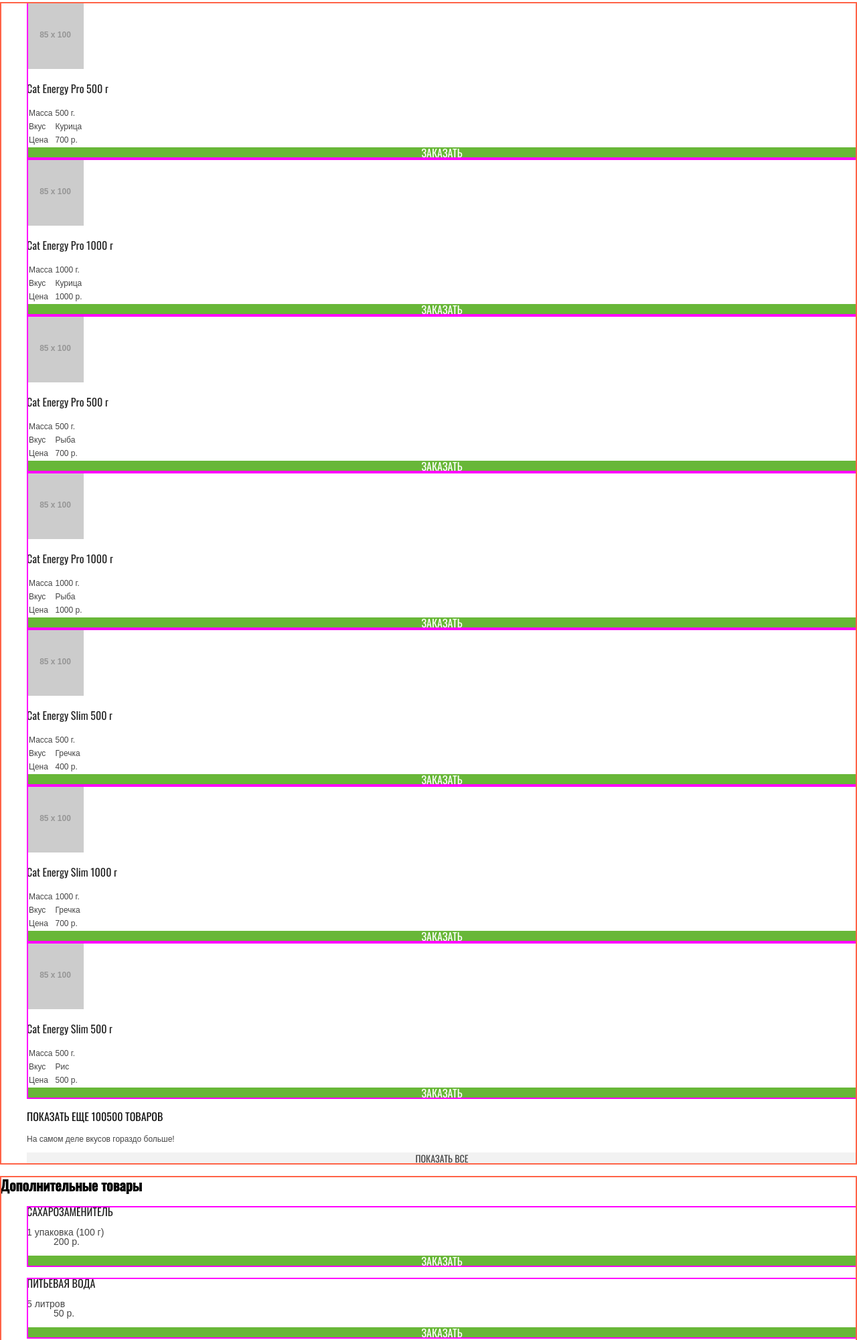
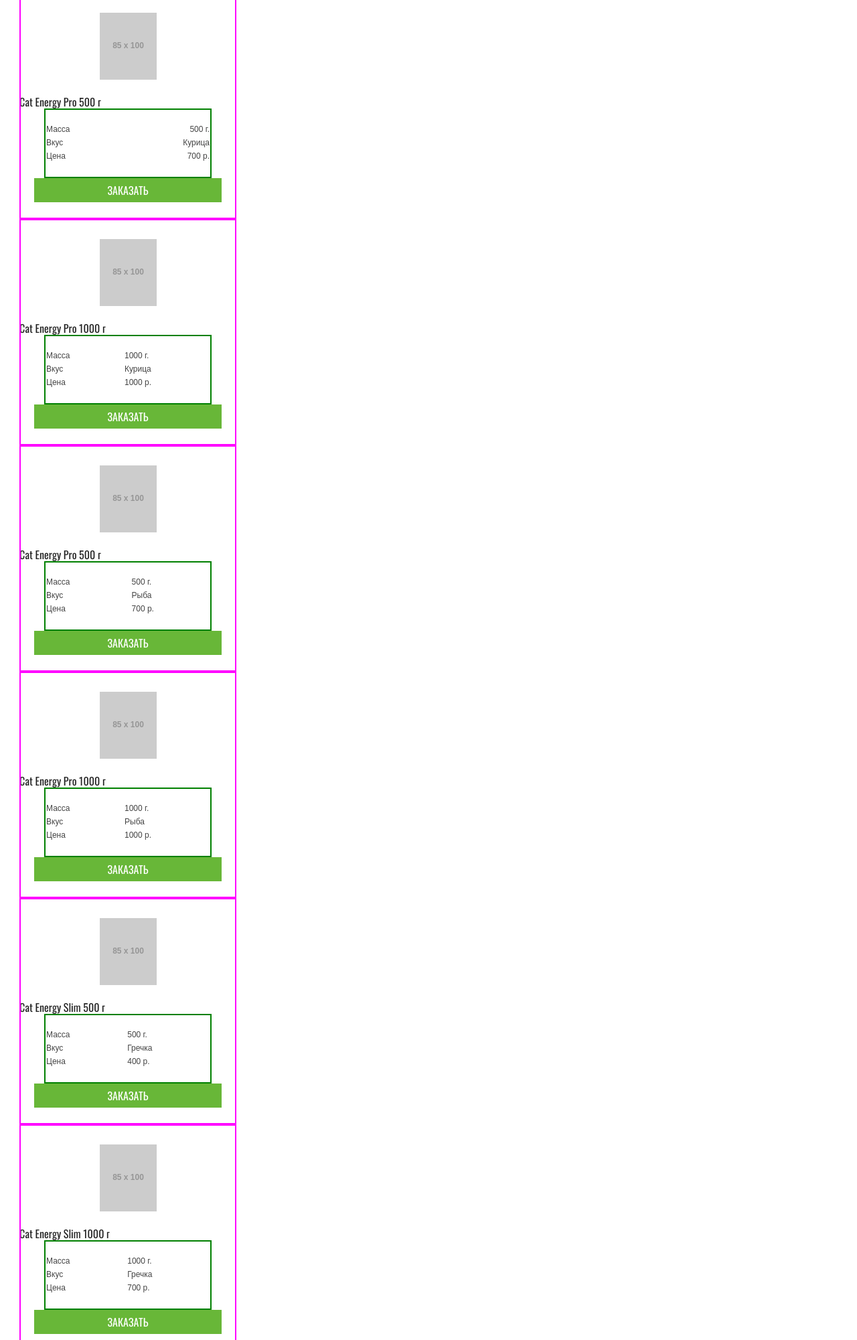
Before and after one commit to htmlacademy-adaptive/414933-cat-energy-21, a website: page source/catalog.html in a window 1280 px wide. Shown: the part 235-2236 px from the top of the page at 67% size. Drawn offline with nearby package versions, Linux system fonts and the light colour scheme; files that its build step writes are made by us from their sources.

Commit message:
Сетка каталога для моб. + начал сетку для планшетов

```diff
--- a/source/catalog.html
+++ b/source/catalog.html
@@ -2,58 +2,65 @@
 <html lang="ru">
   <head class="page">
     <meta charset="UTF-8">
+    <meta name="viewport" content="width=device-width, initial-scale=1">
     <title>HTML Academy: Кэт энерджи</title>
     <link rel="stylesheet" href="css/style.css">
   </head>
   <body class="page__body">
     <header class="page-header">
+      <div class="page-header__logo-wrapper">
         <a class="page-header__logo-icon">
           <img class="logo-icon__image" src="https://via.placeholder.com/34x38" width="34" height="38" alt="Логотим с изображением кота">
         </a>
         <a class="page-header__logo-title">
           <img class="logo-icon__image" src="https://via.placeholder.com/100x18" width="100" height="18" alt="Кэт энерджи">
         </a>
-      <button class="nav-toggle" type="button"><span class="visually-hidden">Открыть меню</span></button>
+        <button class="page-header__toggle" type="button"><span class="visually-hidden">Открыть меню</span></button>
+      </div>
       <nav class="page-nav">
         <ul class="page-nav__list">
-          <li class="page-nav__item page-nav__item">
-            <a class="page-nav__link" href="index.html">Главная</a>
+          <li class="page-nav__item">
+            <a class="page-nav__link page-nav__link--inner" href="index.html">Главная</a>
           </li>
           <li class="page-nav__item">
-            <a class="page-nav__link page-nav__link--current">Каталог продукции</a>
+            <a class="page-nav__link page-nav__link--inner page-nav__link--current">Каталог продукции</a>
           </li>
           <li class="page-nav__item">
-            <a class="page-nav__link" href="form.html">Подбор программы</a>
+            <a class="page-nav__link page-nav__link--inner" href="form.html">Подбор программы</a>
           </li>
         </ul>
       </nav>
   </header>
-    <main class="page-main">
+    <main class="page-main container">
       <h1 class="page-main__title">Каталог продукции</h1>
       <section class="catalog">
         <h2 class="visually-hidden">Основные товары</h2>
         <ul class="catalog__list">
           <li class="catalog__item product">
-            <a href="#"><img class="product__img" src="https://via.placeholder.com/85x100" alt="Cat Energy Pro 500 г"></a>
+            <a class="product__link-img" href="#">
+              <img class="product__img" src="https://via.placeholder.com/85x100" alt="Cat Energy Pro 500 г">
+            </a>
             <a href="#"><h3 class="product__titile">Cat Energy Pro 500 г</h3></a>
-            <table class="product__info product-info">
-              <tr class="product-info__row">
-                <td class="product-info__parameter">Масса</td>
-                <td class="product-info__value">500 г.</td>
+            <table class="product__info">
+              <tr class="product__info-row">
+                <td class="product__info-parameter">Масса</td>
+                <td class="product__info-value">500 г.</td>
               </tr>
-              <tr class="product-info__row">
-                <td class="product-info__parameter">Вкус</td>
-                <td class="product-info__value">Курица</td>
+              <tr class="product__info-row">
+                <td class="product__info-parameter">Вкус</td>
+                <td class="product__info-value">Курица</td>
               </tr>
-              <tr class="product-info__row">
-                <td class="product-info__parameter">Цена</td>
-                <td class="product-info__value">700 р.</td>
+              <tr class="product__info-row">
+                <td class="product__info-parameter">Цена</td>
+                <td class="product__info-value">700 р.</td>
               </tr>
             </table>
             <a class="product__button button button--catalog" href="#">Заказать</a>
           </li>
           <li class="catalog__item product">
-            <a href="#"><img class="product__img" src="https://via.placeholder.com/85x100" alt="Cat Energy Pro 1000 г"></a>
+            <a class="product__link-img" href="#">
+              <img class="product__img" src="https://via.placeholder.com/85x100" alt="Cat Energy Pro 1000 г">
+            </a>
             <a href="#"><h3 class="product__titile">Cat Energy Pro 1000 г</h3></a>
             <table class="product__info product-info">
               <tr class="product-info__row">
@@ -72,7 +79,9 @@
             <a class="product__button button button--catalog" href="#">Заказать</a>
           </li>
           <li class="catalog__item product">
-            <a href="#"><img class="product__img" src="https://via.placeholder.com/85x100" alt="Cat Energy Pro 500 г"></a>
+            <a class="product__link-img" href="#">
+              <img class="product__img" src="https://via.placeholder.com/85x100" alt="Cat Energy Pro 500 г">
+            </a>
             <a href="#"><h3 class="product__titile">Cat Energy Pro 500 г</h3></a>
             <table class="product__info product-info">
               <tr class="product-info__row">
@@ -91,7 +100,9 @@
             <a class="product__button button button--catalog" href="#">Заказать</a>
           </li>
           <li class="catalog__item product">
-            <a href="#"><img class="product__img" src="https://via.placeholder.com/85x100" alt="Cat Energy Pro 1000 г"></a>
+            <a class="product__link-img" href="#">
+              <img class="product__img" src="https://via.placeholder.com/85x100" alt="Cat Energy Pro 1000 г">
+            </a>
             <a href="#"><h3 class="product__titile">Cat Energy Pro 1000 г</h3></a>
             <table class="product__info product-info">
               <tr class="product-info__row">
@@ -110,7 +121,9 @@
             <a class="product__button button button--catalog" href="#">Заказать</a>
           </li>
           <li class="catalog__item product">
-            <a href="#"><img class="product__img" src="https://via.placeholder.com/85x100" alt="Cat Energy Slim 500 г"></a>
+            <a class="product__link-img" href="#">
+              <img class="product__img" src="https://via.placeholder.com/85x100" alt="Cat Energy Slim 500 г">
+            </a>
             <a href="#"><h3 class="product__titile">Cat Energy Slim 500 г</h3></a>
             <table class="product__info product-info">
               <tr class="product-info__row">
@@ -129,7 +142,9 @@
             <a class="product__button button button--catalog" href="#">Заказать</a>
           </li>
           <li class="catalog__item product">
-            <a href="#"><img class="product__img" src="https://via.placeholder.com/85x100" alt="Cat Energy Slim 1000 г"></a>
+            <a class="product__link-img" href="#">
+              <img class="product__img" src="https://via.placeholder.com/85x100" alt="Cat Energy Slim 1000 г">
+            </a>
             <a href="#"><h3 class="product__titile">Cat Energy Slim 1000 г</h3></a>
             <table class="product__info product-info">
               <tr class="product-info__row">
@@ -148,7 +163,9 @@
             <a class="product__button button button--catalog" href="#">Заказать</a>
           </li>
           <li class="catalog__item product">
-            <a href="#"><img class="product__img" src="https://via.placeholder.com/85x100" alt="Cat Energy Slim 500 г"></a>
+            <a class="product__link-img" href="#">
+              <img class="product__img" src="https://via.placeholder.com/85x100" alt="Cat Energy Slim 500 г">
+            </a>
             <a href="#"><h3 class="product__titile">Cat Energy Slim 500 г</h3></a>
             <table class="product__info product-info">
               <tr class="product-info__row">
@@ -174,7 +191,7 @@
         </ul>
       </section>
       <section class="additional-goods">
-        <h2 class="section-title">Дополнительные товары</h2>
+        <h2 class="additional-goods__title">Дополнительные товары</h2>
         <ul class="additional-goods__list">
           <li class="additional-goods__item additional-product">
             <h3 class="additional-product__title">Сахарозаменитель</h3>
@@ -210,17 +227,19 @@
           </li>
         </ul>
         <!-- Ниже попробуй сделать без дополнительной обертки -->
-        <p class="additional-goods__promo additional-goods__promo--icon">Закажите все и получите чехол для кота в подарок!</p>
+        <p class="additional-goods__promo additional-goods__promo--icon">Закажите все и&#160получите чехол для кота в подарок!</p>
       </section>
     </main>
     <footer class="page-footer">
+      <div class="page-footer__top">
         <h2 class="visually-hidden">Контакты</h2>
-      <div class="page-footer__contacts contacts">
+          <div class="page-footer__contacts contacts contacts--inner-page">
               <p class="contacts__slogan">Приглашаем к сотрудничеству дилеров!</p>
               <p class="contacts__address">ул. Большая Конюшенная, д. 19/8 Санкт-Петербург</p>
           </div>
-      <img class="page-footer__map" src="img/location.jpg" width="320px" height="362px" alt="ул. Большая Конюшенная, д. 19/8 Санкт-Петербург">
-      <div class="page-footer__bottom footer-bottom">
+          <img class="page-footer__map" src="img/location.jpg" alt="ул. Большая Конюшенная, д. 19/8 Санкт-Петербург">
+      </div>
+      <div class="page-footer__bottom footer-bottom container">
         <a class="page-footer__logo">
           <img src="https://via.placeholder.com/128x24" width="128" height="24" alt="Кэт энерджи">
         </a>
--- a/source/less/blocks/additional-goods.less
+++ b/source/less/blocks/additional-goods.less
@@ -1,17 +1,31 @@
 .additional-goods {
-  outline: 2px solid @outline-1;
-  outline-offset: -2px;
+  padding-bottom: 35px;
+}
+
+.additional-goods__title {
+  margin: 0;
+  padding-top: 28px;
+  padding-bottom: 35px;
+  border-bottom: 1px solid @special_grey-2;
 }
 
 .additional-goods__list {
+  margin: 0;
+  margin-bottom: 39px;
+  padding: 0;
   list-style: none;
 }
 
 .additional-goods__promo {
-  min-height: 289px;
+  margin: 0;
+  padding-top: 186px;
+  padding-bottom: 43px;
+  padding-left: 59px;
+  padding-right: 59px;
   font-family: "Arial", sans-serif;
   font-size: 16px;
   line-height: 20/16;
+  text-align: center;
   color: @basic_white;
   background-image: url("../../img/gift-photo-mobile\ 1.jpg");
   background-repeat: no-repeat;
--- a/source/less/blocks/additional-product.less
+++ b/source/less/blocks/additional-product.less
@@ -1,10 +1,13 @@
 .additional-product {
+  // .outline(fuchsia);
+  padding-bottom: 20px;
   border-bottom: 1px solid @special_grey-2;
-  outline: 2px solid @outline-2;
-  outline-offset: -2px;
 }
 
 .additional-product__title {
+  margin: 0;
+  padding-top: 13px;
+  padding-bottom: 13px;
   font-weight: 400;
   font-size: 16px;
   line-height: 1;
@@ -13,7 +16,14 @@
 }
 
 .additional-product__info {
+  display: flex;
+  justify-content: space-between;
   font-family: "Arial", sans-serif;
   line-height: 1;
   color: @special_dark-grey;
 }
+
+.additional-product__button {
+  padding-top: 7px;
+  padding-bottom: 7px;
+}
--- a/source/less/blocks/catalog.less
+++ b/source/less/blocks/catalog.less
@@ -1,8 +1,9 @@
 .catalog {
-  outline: 2px solid @outline-1;
-  outline-offset: -2px;
+  padding-bottom: 25px;
 }
 
 .catalog__list {
+  margin: 0;
+  padding: 0;
   list-style: none;
 }
--- a/source/less/blocks/product.less
+++ b/source/less/blocks/product.less
@@ -1,7 +1,25 @@
 .product {
-  border-bottom: 1px solid @special_grey-2;
-  outline: 2px solid @outline-2;
-  outline-offset: -2px;
+  .outline(fuchsia);
+  display: grid;
+  grid-template-columns: 1fr 1fr;
+  grid-template-rows: auto auto auto;
+  padding-bottom: 25px;
+
+  @media (min-width: @tablet-width) {
+    display: block;
+    width: 324px;
+    // text-align: center;
+  }
+}
+
+.product__link-img {
+  display: block;
+  padding-top: 30px;
+  grid-column-start: 1;
+  grid-column-end: 2;
+  grid-row-start: 1;
+  grid-row-end: 3;
+  text-align: center;
 }
 
 .product__img {
@@ -9,6 +27,12 @@
 }
 
 .product__titile {
+  grid-column-start: 2;
+  grid-column-end: 3;
+  grid-row-start: 1;
+  grid-row-end: 2;
+  margin: 0;
+  padding-top: 20px;
   font-weight: 400;
   font-size: 16px;
   line-height: 20/16;
@@ -16,8 +40,34 @@
 }
 
 .product__info {
+  grid-column-start: 2;
+  grid-column-end: 3;
+  grid-row-start: 2;
+  grid-row-end: 3;
+  margin: 0;
+  padding-top: 20px;
+  padding-bottom: 22px;
   font-family: "Arial", sans-serif;
   font-size: 12px;
   line-height: 16/12;
   color: @special_dark-grey;
+
+  @media (min-width: @tablet-width) {
+    .outline(green);
+    width: 250px;
+    margin: 0 auto;
+  }
 }
+
+.product__info-value {
+  text-align: right;
+}
+
+.product__button {
+  grid-column-start: 1;
+  grid-column-end: -1;
+  grid-row-start: 3;
+  grid-row-end: 4;
+  width: 280px;
+  justify-self: center;
+}
--- a/source/less/blocks/special-item.less
+++ b/source/less/blocks/special-item.less
@@ -1,4 +1,11 @@
+.special-item {
+  text-align: center;
+}
+
 .special-item__title {
+  margin: 0;
+  padding-top: 80px;
+  padding-bottom: 8px;
   font-weight: 400;
   font-size: 16px;
   line-height: 20/16;
@@ -7,6 +14,8 @@
 }
 
 .special-item__text {
+  margin: 0;
+  padding-bottom: 20px;
   font-family: "Arial", sans-serif;
   font-size: 12px;
   line-height: 16/12;
@@ -14,6 +23,8 @@
 }
 
 .special-item__button {
+  width: 280px;
+  margin: 0 auto;
   color: @special_dark-grey;
   background-color: @basic_grey;
 }
--- a/source/less/global/global.less
+++ b/source/less/global/global.less
@@ -70,6 +70,8 @@
 .button--catalog {
   font-size: 16px;
   line-height: 1;
+  padding-top: 10px;
+  padding-bottom: 10px;
 }
 
 // Visually hidden
```
Lines whose indentation alone changed are shown as unchanged.
